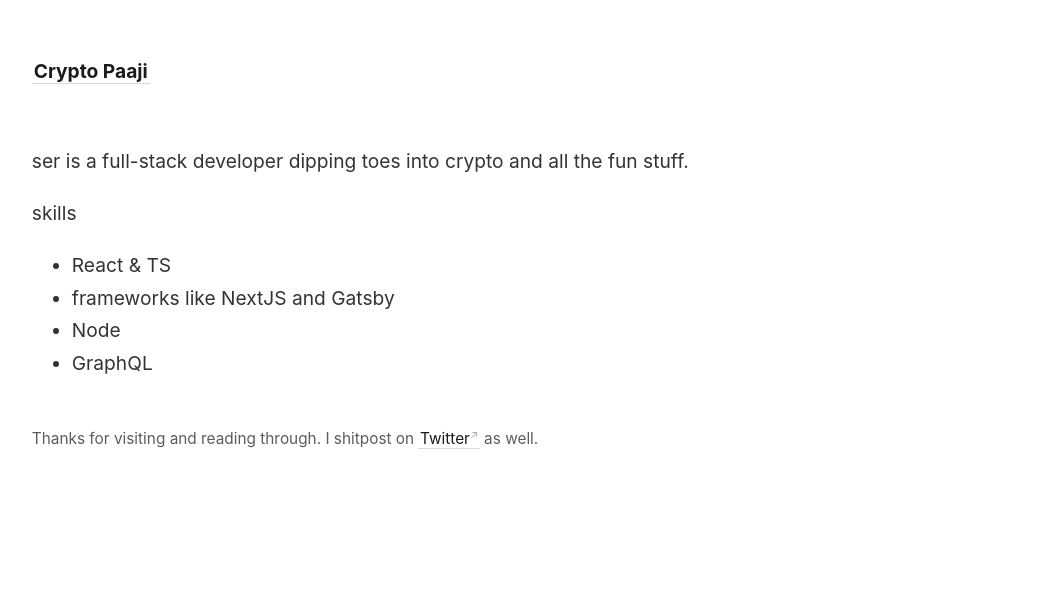
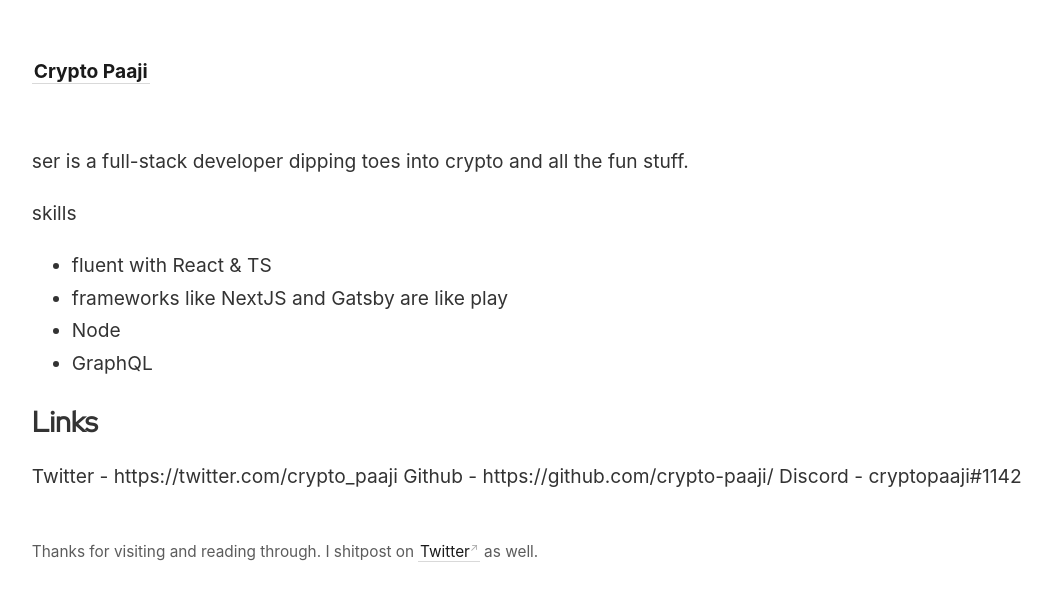
Before and after one commit to crypto-paaji/crypto-paaji.github.io, a Jekyll site: the page built from _pages/about.md, in a window 1280 px wide. Shown: the top 601 px of the page, without its empty margins (45-1096 px from the left). Built offline with Jekyll 4.4.1, drawn with Linux system fonts in a browser that asks for light colours; some web fonts are replaced.

```diff
--- a/_pages/about.md
+++ b/_pages/about.md
@@ -7,7 +7,13 @@ permalink: /about
 ser is a full-stack developer dipping toes into crypto and all the fun stuff.
 
 skills
-- React & TS
-- frameworks like NextJS and Gatsby
+- fluent with React & TS
+- frameworks like NextJS and Gatsby are like play
 - Node
 - GraphQL
+
+## Links
+
+Twitter - https://twitter.com/crypto_paaji
+Github - https://github.com/crypto-paaji/
+Discord - cryptopaaji#1142
```
Also changed, not shown: _notes/lingo.md (+2 -0 lines), _notes/site-setup.md (added, +20 -0 lines).
